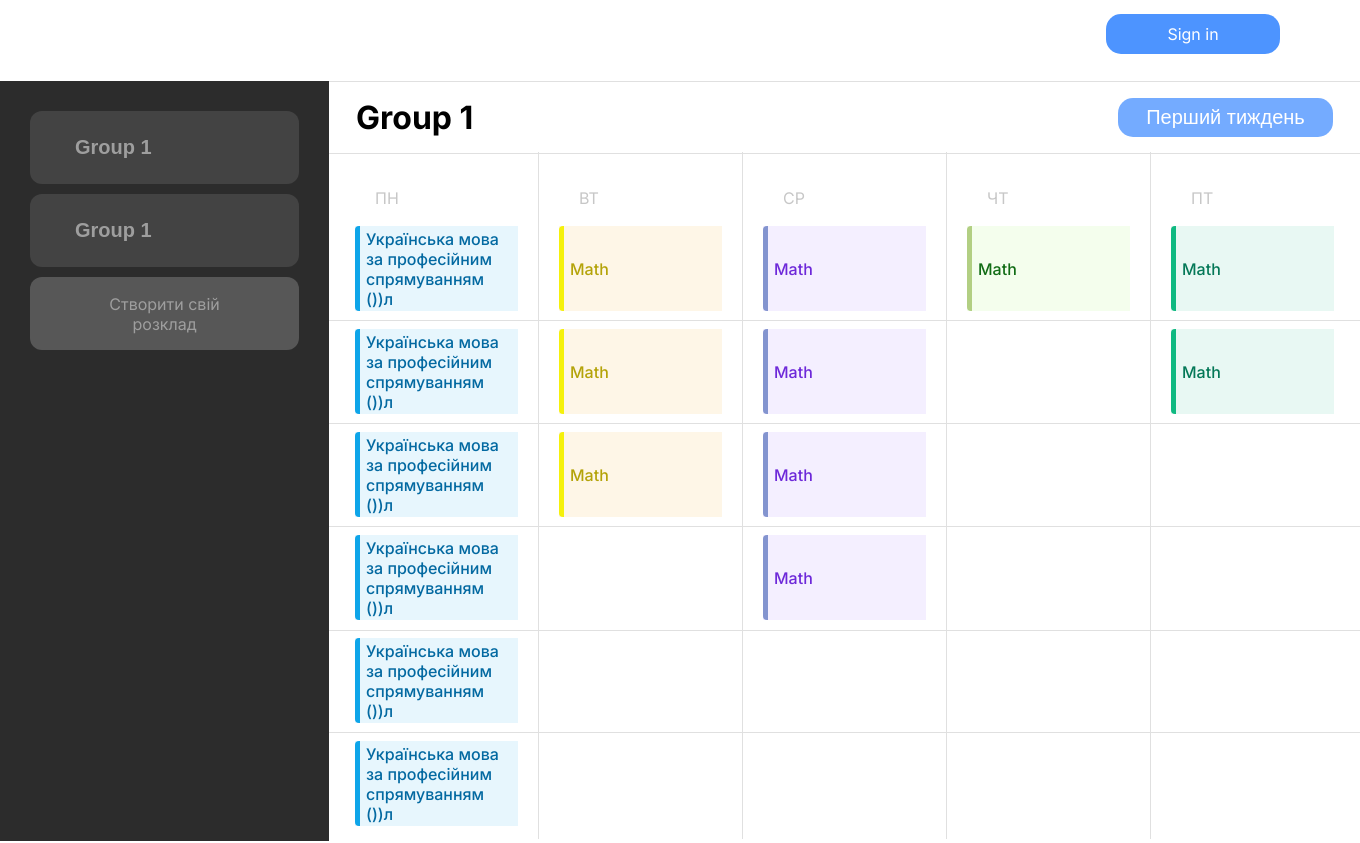
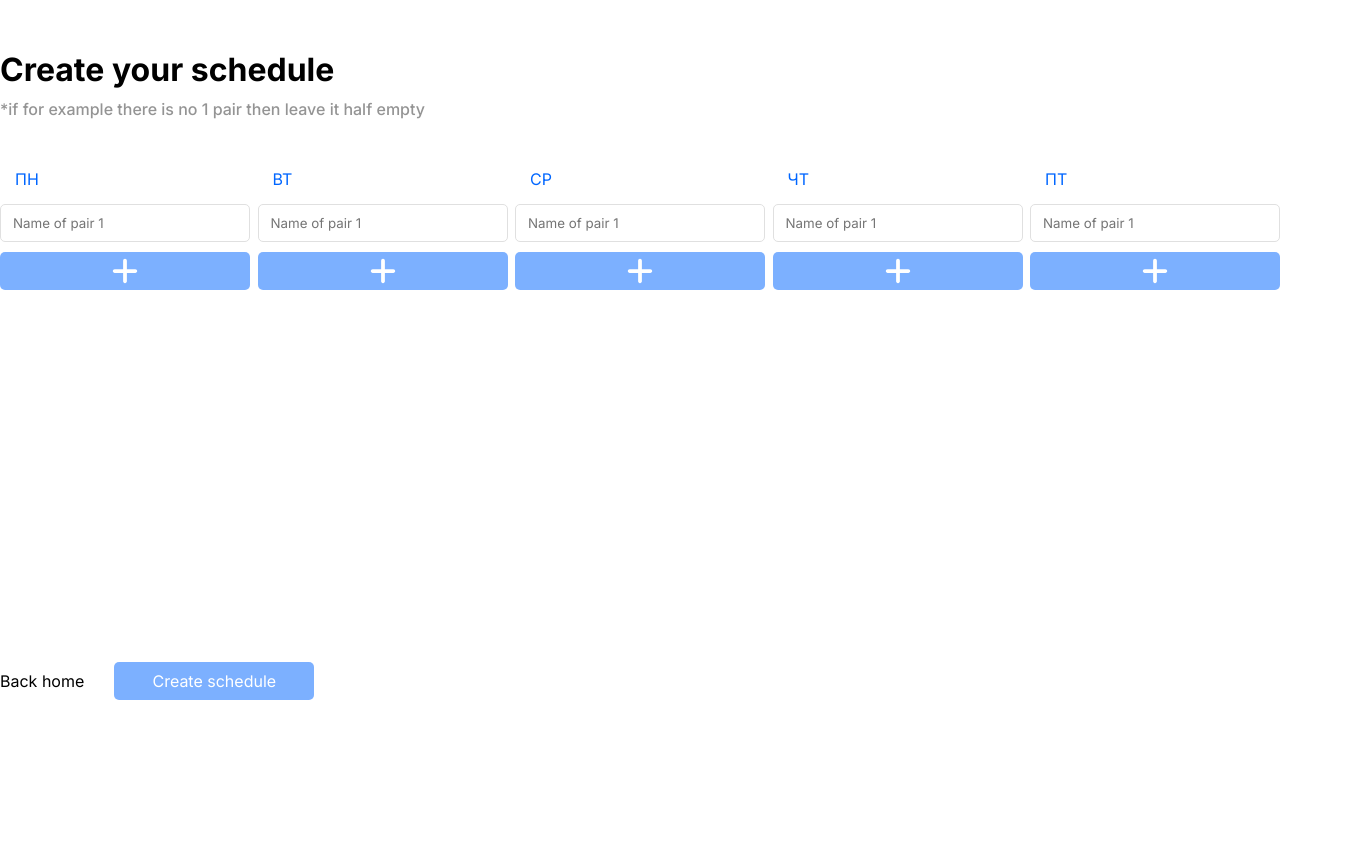
Before and after one commit to hliebovkyrylo/eduplanner-web, a React (Vite) app: page / in a window 1280 px wide. Shown: the top 843 px of the page, 1360 px wide, since content can reach past the window. Built offline with nearby package versions, Linux system fonts and the light colour scheme.

Commit message:
layout of 'createSchedule' page

```diff
--- a/src/App.tsx
+++ b/src/App.tsx
@@ -1,11 +1,12 @@
-import { MainPage, LoginPage, SignUpPage } from "./pages";
+import { MainPage, LoginPage, SignUpPage, CreateSchedulePage } from "./pages";
 
 function App() {
   return (
     <>
-      <MainPage />
+      {/* <MainPage /> */}
       {/* <LoginPage /> */}
       {/* <SignUpPage /> */}
+      <CreateSchedulePage />
     </>
   )
 }
--- /dev/null
+++ b/src/pages/createSchelude/createSchedule.module.scss
@@ -0,0 +1,79 @@
+.createSchedule {
+  width: 100%;
+  max-width: 1470px;
+  height: 100vh;
+  margin: 0 auto;
+
+  h1 {
+    margin: 50px 0 10px 0;
+  }
+
+  h3 {
+    margin: 0;
+    color: #949494;
+    font-weight: 500;
+    font-size: 16px;
+  }
+
+  .createForm {
+    display: flex;
+    justify-content: space-between;
+    margin: 50px auto;
+    .input {
+      width: 250px;
+      padding: 10px 12px;
+      border: 1px solid #e0e0e0;
+      border-radius: 5px;
+      font-family: 'Inter', sans-serif;
+      margin-bottom: 10px;
+
+      &:focus {
+        outline: 0;
+      }
+    }
+
+    .day {
+      color: #0066ff;
+      display: block;
+      margin: 0 0 15px 15px;
+    }
+
+    .plusBtn {
+      display: flex;
+      justify-content: center;
+      align-items: center;
+      width: 250px;
+      height: 38px;
+      background-color: #0066ff83;
+      border: 0;
+      border-radius: 5px;
+      margin: 0;
+      cursor: pointer;
+
+      .plus {
+        width: 30px;
+        height: 30px;
+      }
+    }
+
+    .buttons {
+      position: absolute;
+      display: flex;
+      align-items: center;
+      bottom: 100px;
+
+      .btn1 {
+        color: #000;
+        text-decoration: none;
+        margin-right: 30px;
+      }
+
+      .btn2 {
+        color: #fff;
+        font-size: 16px;
+        font-family: 'Inter', sans-serif;
+        width: 200px;
+      }
+    }
+  }
+}
--- /dev/null
+++ b/src/pages/createSchelude/index.tsx
@@ -0,0 +1,63 @@
+import React, { useState } from "react";
+
+import styles from "./createSchedule.module.scss";
+import plus from "../../assets/icons/plus-solid.svg";
+
+export const CreateSchedulePage: React.FC = () => {
+  const [inputs, setInputs] = useState<string[][]>([[""], [""], [""], [""], [""]]);
+
+  const daysOfWeek = ["ПН", "ВТ", "СР", "ЧТ", "ПТ"];
+
+  const addInput = (e: React.MouseEvent<HTMLButtonElement>, dayIndex: number) => {
+    e.preventDefault();
+    const updatedInputs = [...inputs];
+    if (updatedInputs[dayIndex].length < 6) {
+      updatedInputs[dayIndex] = [...updatedInputs[dayIndex], ""];
+      setInputs(updatedInputs);
+    }
+  };
+
+  const handleInputChange = (dayIndex: number, index: number, value: string) => {
+    const updatedInputs = [...inputs];
+    updatedInputs[dayIndex][index] = value;
+    setInputs(updatedInputs);
+  };
+
+  const handleSubmit = () => {};
+
+  return (
+    <div className={styles.createSchedule}>
+      <h1>Create your schedule</h1>
+      <h3>*if for example there is no 1 pair then leave it half empty</h3>
+      <form className={styles.createForm}>
+        {inputs.map((inputList, dayIndex) => (
+          <div key={dayIndex}>
+            <span className={styles.day}>{daysOfWeek[dayIndex]}</span>
+            {inputList.map((inputValue, index) => (
+              <div key={index}>
+                <input
+                  placeholder={`Name of pair ${index + 1}`}
+                  className={styles.input}
+                  type="text"
+                  value={inputValue}
+                  onChange={(e) => handleInputChange(dayIndex, index, e.target.value)}
+                />
+              </div>
+            ))}
+            <button
+              type="button"
+              onClick={(e) => addInput(e, dayIndex)}
+              className={styles.plusBtn}
+            >
+              <img className={styles.plus} src={plus} alt="" />
+            </button>
+          </div>
+        ))}
+        <div className={styles.buttons}>
+          <a className={styles.btn1} href="/">Back home</a>
+          <button type="submit" className={[styles.plusBtn, styles.btn2].join(' ')}>Create schedule</button>
+        </div>
+      </form>
+    </div>
+  );
+};
--- a/src/pages/index.ts
+++ b/src/pages/index.ts
@@ -1,3 +1,4 @@
 export { MainPage } from "./mainPage";
 export { LoginPage } from "./signIn";
 export { SignUpPage } from "./signUp";
+export { CreateSchedulePage } from "./createSchelude";
--- a/src/pages/mainPage/mainPage.module.scss
+++ b/src/pages/mainPage/mainPage.module.scss
@@ -127,7 +127,7 @@
         border: 0;
         background-color: #E0E0E0;
         height: 687px;
-        margin-top: -2px;
+        margin-top: 0;
         width: 1px;
       }
 
```
Also changed, not shown: src/assets/icons/plus-solid.svg (added).
